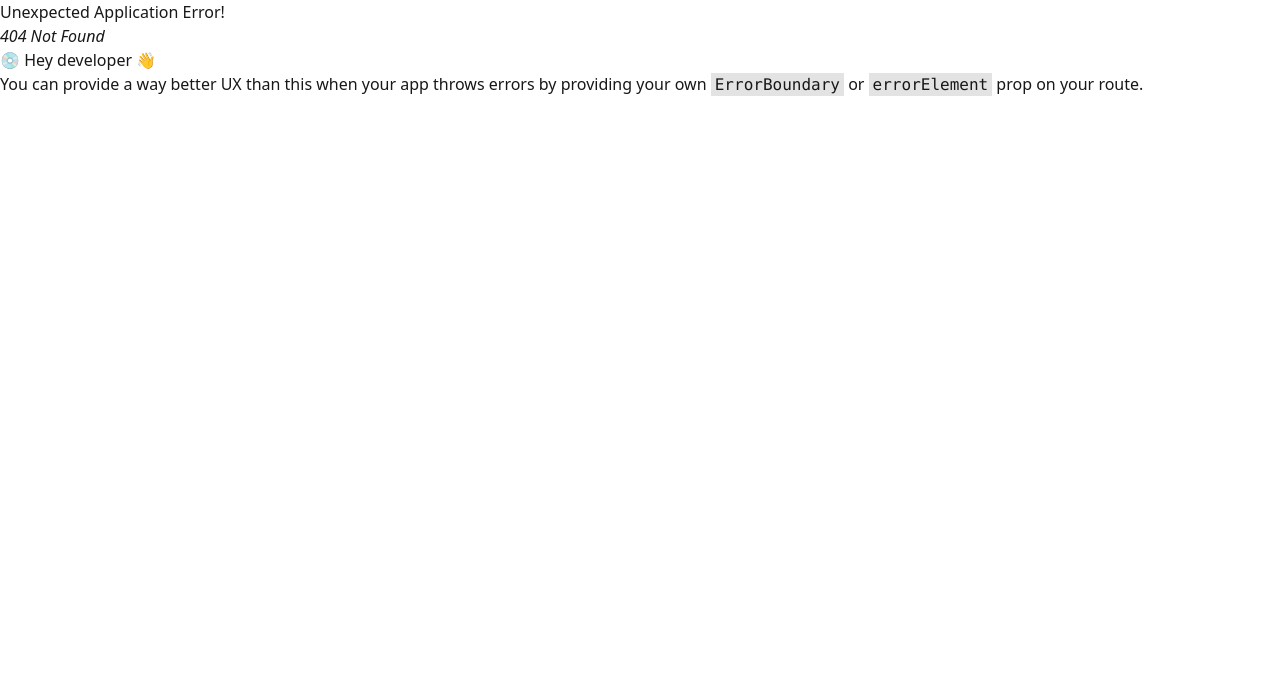
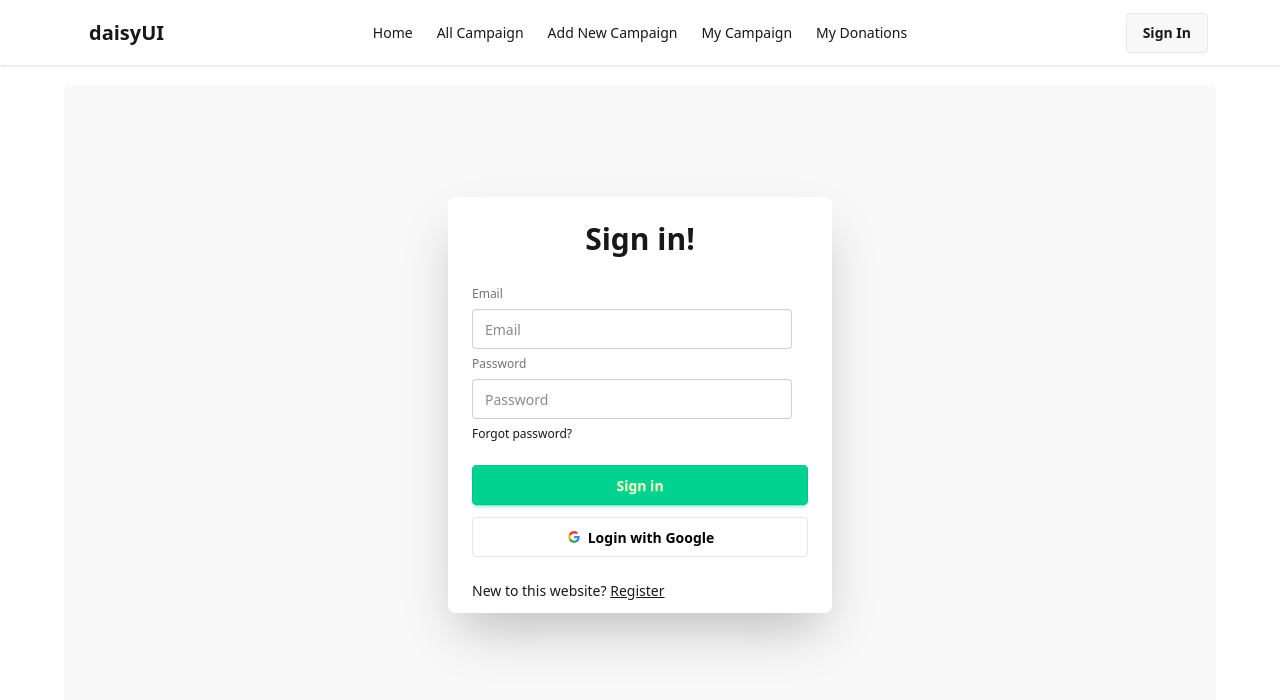
Before and after one commit to mahmud-reza-rafsun/a10-crowdcube-client, a React (Vite) app: page /sign-in in a window 1280 px wide. Before the commit this address had no page. Shown: the top 700 px of the page. Built offline with nearby package versions, Linux system fonts and the light colour scheme; no server answers.

Commit message:
add sign in and register page and make google sign in

```diff
--- a/index.html
+++ b/index.html
@@ -2,9 +2,9 @@
 <html data-theme="light" lang="en">
   <head>
     <meta charset="UTF-8" />
-    <link rel="icon" type="image/svg+xml" href="/vite.svg" />
+    <!-- <link rel="icon" type="image/svg+xml" href="/vite.svg" /> -->
     <meta name="viewport" content="width=device-width, initial-scale=1.0" />
-    <title>Vite + React</title>
+    <title>Crowdcube</title>
   </head>
   <body>
     <div id="root"></div>
--- /dev/null
+++ b/src/Pages/Authentication/Login.jsx
@@ -0,0 +1,40 @@
+import { useContext } from "react";
+import { AuthContext } from "../../provider/AuthProvider/AuthProvider";
+import { Link } from "react-router-dom";
+
+const Login = () => {
+    const {createUserWithGoogle} = useContext(AuthContext);
+    const handleGoogleSingIn = () =>{
+        createUserWithGoogle()
+        .then((result) => {
+            console.log(result.user);
+        })
+        .catch((err) => {
+            console.log(err.message);
+        })
+    }
+    return (
+        <div className="hero bg-base-200 min-h-[80vh] rounded-md">
+            <div className="card bg-base-100 w-full max-w-sm shrink-0 shadow-2xl">
+                <h1 className="text-3xl text-center pt-6 font-bold">Sign in!</h1>
+                <div className="card-body">
+                    <fieldset className="fieldset">
+                        <label className="label">Email</label>
+                        <input type="email" className="input" placeholder="Email" />
+                        <label className="label">Password</label>
+                        <input type="password" className="input" placeholder="Password" />
+                        <div><a className="link link-hover">Forgot password?</a></div>
+                        <button className="btn btn-success text-amber-100 mt-4">Sign in</button>
+                    </fieldset>
+                    <button onClick={handleGoogleSingIn} className="btn bg-white text-black border-[#e5e5e5]">
+                        <svg aria-label="Google logo" width="16" height="16" xmlns="http://www.w3.org/2000/svg" viewBox="0 0 512 512"><g><path d="m0 0H512V512H0" fill="#fff"></path><path fill="#34a853" d="M153 292c30 82 118 95 171 60h62v48A192 192 0 0190 341"></path><path fill="#4285f4" d="m386 400a140 175 0 0053-179H260v74h102q-7 37-38 57"></path><path fill="#fbbc02" d="m90 341a208 200 0 010-171l63 49q-12 37 0 73"></path><path fill="#ea4335" d="m153 219c22-69 116-109 179-50l55-54c-78-75-230-72-297 55"></path></g></svg>
+                        Login with Google
+                    </button>
+                </div>
+                <p className="text-sm pl-6 pb-3">New to this website? <Link className="underline" to="/register">Register</Link> </p>
+            </div>
+        </div>
+    );
+};
+
+export default Login;
--- /dev/null
+++ b/src/Pages/Authentication/Register.jsx
@@ -0,0 +1,46 @@
+import { useContext } from "react";
+import { AuthContext } from "../../provider/AuthProvider/AuthProvider";
+import { Link } from "react-router-dom";
+
+const Register = () => {
+    const {createUserWithGoogle} = useContext(AuthContext);
+    const handleRegister = (e) => {
+        e.preventDefault();
+        const form = e.target;
+        const email = form.email.value;
+        const password = form.password.value;
+        console.log(email, password);
+    }
+    const handleGoogleSingIn = () =>{
+        createUserWithGoogle()
+        .then((result) => {
+            console.log(result.user);
+        })
+        .catch((err) => {
+            console.log(err.message);
+        })
+    }
+    return (
+        <div className="hero bg-base-200 min-h-[80vh] rounded-md">
+            <div className="card bg-base-100 w-full max-w-sm shrink-0 shadow-2xl">
+                <h1 className="text-3xl text-center pt-6 font-bold">Register</h1>
+                <div className="card-body">
+                    <form onSubmit={handleRegister} className="fieldset">
+                        <label className="label">Email</label>
+                        <input type="email" name="email" className="input w-full" placeholder="Email" />
+                        <label className="label">Password</label>
+                        <input type="password" name="password" className="input w-full" placeholder="Password" />
+                        <button className="btn btn-success text-amber-100 mt-4">Register</button>
+                    </form>
+                    <button onClick={handleGoogleSingIn} className="btn bg-white text-black border-[#e5e5e5]">
+                        <svg aria-label="Google logo" width="16" height="16" xmlns="http://www.w3.org/2000/svg" viewBox="0 0 512 512"><g><path d="m0 0H512V512H0" fill="#fff"></path><path fill="#34a853" d="M153 292c30 82 118 95 171 60h62v48A192 192 0 0190 341"></path><path fill="#4285f4" d="m386 400a140 175 0 0053-179H260v74h102q-7 37-38 57"></path><path fill="#fbbc02" d="m90 341a208 200 0 010-171l63 49q-12 37 0 73"></path><path fill="#ea4335" d="m153 219c22-69 116-109 179-50l55-54c-78-75-230-72-297 55"></path></g></svg>
+                        Login with Google
+                    </button>
+                </div>
+                <p className="text-sm pl-6 pb-3">Already have an account? <Link className="underline" to="/register">Sing In</Link> </p>
+            </div>
+        </div>
+    );
+};
+
+export default Register;
--- a/src/components/Navbar.jsx
+++ b/src/components/Navbar.jsx
@@ -1,8 +1,16 @@
 import { useContext } from "react";
+import { Link, NavLink } from "react-router-dom";
 import { AuthContext } from "../provider/AuthProvider/AuthProvider";
 
 const Navbar = () => {
-    const {name} = useContext(AuthContext);
+    const { user } = useContext(AuthContext);
+    const links = <>
+        <li><NavLink to="/">Home</NavLink></li>
+        <li><NavLink to="/all-campaign">All Campaign</NavLink></li>
+        <li><NavLink to="/add-new-campaign">Add New Campaign</NavLink></li>
+        <li><NavLink to="/my-campaign">My Campaign</NavLink></li>
+        <li><NavLink to="/my-donations">My Donations</NavLink></li>
+    </>
     return (
         <div className="bg-base-100 shadow-sm">
             <div className="navbar max-w-6xl mx-auto ">
@@ -14,39 +22,38 @@ const Navbar = () => {
                         <ul
                             tabIndex={0}
                             className="menu menu-sm dropdown-content bg-base-100 rounded-box z-1 mt-3 w-52 p-2 shadow">
-                            <li><a>Item 1</a></li>
-                            <li>
-                                <a>Parent</a>
-                                <ul className="p-2">
-                                    <li><a>Submenu 1</a></li>
-                                    <li><a>Submenu 2</a></li>
-                                </ul>
-                            </li>
-                            <li><a>Item 3</a></li>
+                            {links}
                         </ul>
                     </div>
                     <a className="btn btn-ghost text-xl">daisyUI</a>
                 </div>
                 <div className="navbar-center hidden lg:flex">
                     <ul className="menu menu-horizontal px-1">
-                        <li><a>Item 1</a></li>
-                        <li>
-                            <details>
-                                <summary>Parent</summary>
-                                <ul className="p-2">
-                                    <li><a>Submenu 1</a></li>
-                                    <li><a>Submenu 2</a></li>
-                                </ul>
-                            </details>
-                        </li>
-                        <li><a>Item 3</a></li>
+                        {links}
                     </ul>
                 </div>
                 <div className="navbar-end">
-                    <a className="btn">{name}</a>
+                    {
+                        user ? <div className="flex gap-4">
+                            <div className="dropdown dropdown-end">
+                                <div className="btn btn-ghost btn-circle avatar">
+                                    <div className="w-24 rounded-full">
+                                        <img
+                                            alt="Tailwind CSS Navbar component"
+                                            src={user ? user?.photoURL : 'https://files.catbox.moe/ts4hmy.jpg'}  className="w-24"/>
+                                    </div>
+                                </div>
+                            </div>
+                            <button className="btn btn-error text-white">Sign Out</button>
+                        </div >
+                            :
+                            <>
+                                <Link to="/sign-in" className="btn">Sign In</Link>
+                            </>
+                    }
                 </div>
-            </div>
-        </div>
+            </div >
+        </div >
     );
 };
 
--- /dev/null
+++ b/src/firebase/firebase.config.js
@@ -0,0 +1,19 @@
+// Import the functions you need from the SDKs you need
+import { initializeApp } from "firebase/app";
+import {getAuth} from 'firebase/auth'
+// TODO: Add SDKs for Firebase products that you want to use
+// https://firebase.google.com/docs/web/setup#available-libraries
+
+// Your web app's Firebase configuration
+const firebaseConfig = {
+  apiKey: import.meta.env.VITE_apiKey,
+  authDomain: import.meta.env.VITE_authDomain,
+  projectId: import.meta.env.VITE_projectId,
+  storageBucket: import.meta.env.VITE_storageBucket,
+  messagingSenderId: import.meta.env.VITE_messagingSenderId,
+  appId: import.meta.env.VITE_appId,
+};
+
+// Initialize Firebase
+const app = initializeApp(firebaseConfig);
+export const auth = getAuth(app);
--- a/src/provider/AuthProvider/AuthProvider.jsx
+++ b/src/provider/AuthProvider/AuthProvider.jsx
@@ -1,12 +1,42 @@
-/* eslint-disable react-refresh/only-export-components */
-import { createContext } from "react";
+import {
+    createUserWithEmailAndPassword,
+    GoogleAuthProvider,
+    onAuthStateChanged,
+    signInWithPopup
+}from "firebase/auth";
+import { createContext, useEffect, useState } from "react";
+import { auth } from "../../firebase/firebase.config";
 
+// eslint-disable-next-line react-refresh/only-export-components
 export const AuthContext = createContext(null);
+const googleProvider = new GoogleAuthProvider();
 
-const AuthProvider = ({children}) => {
-    const name = 'rafsun';
+const AuthProvider = ({ children }) => {
+    const [loading, setLoading] = useState(false);
+    const [user, setUser] = useState(null);
+
+    const createUserWithGoogle = () => {
+        setLoading(true);
+        return signInWithPopup(auth, googleProvider);
+    }
+    const createUserWithEmail = (email, password) => {
+        return createUserWithEmailAndPassword(auth, email, password);
+    }
+    useEffect(() => {
+        const unSubscribe = onAuthStateChanged(auth, currentUser =>{
+            setUser(currentUser);
+            console.log(currentUser);
+            setLoading(true);
+        })
+        return () => {
+            unSubscribe();
+        }
+    }, [])
     const authInfo = {
-        name,
+        createUserWithGoogle,
+        loading,
+        user,
+        createUserWithEmail
     }
     return (
         <AuthContext.Provider value={authInfo}>
```
Also changed, not shown: src/Router/Router.jsx (+10 -0 lines).
